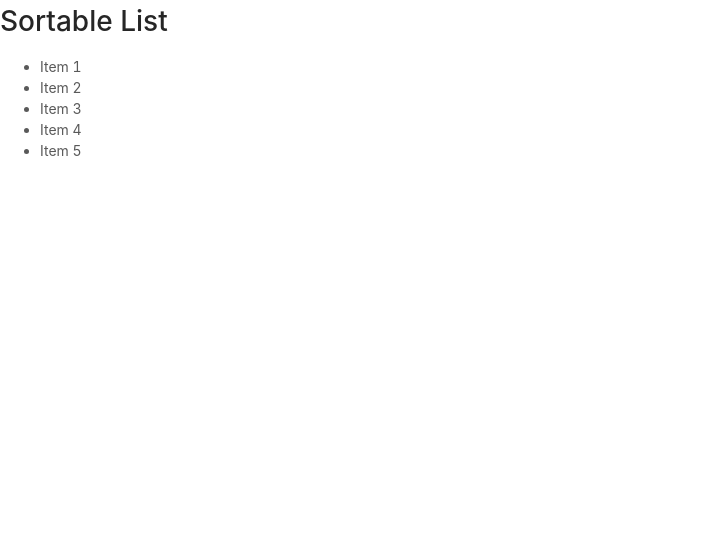
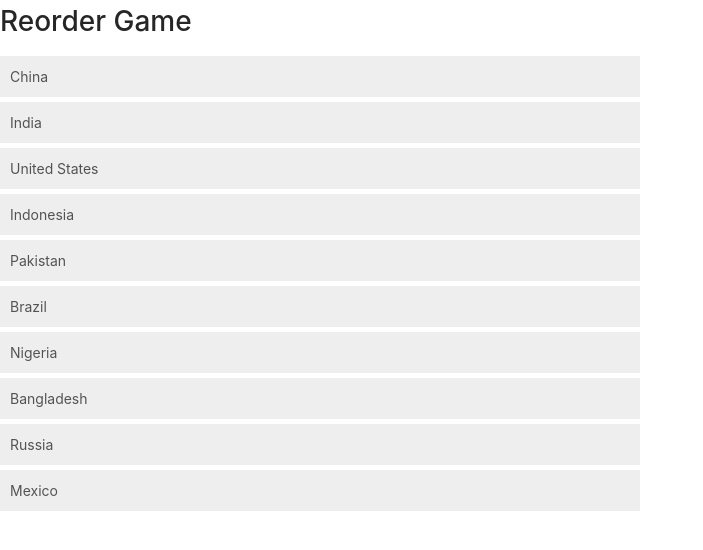
Before and after one commit to mpbstrd/reorder-game, a Nuxt app: page / in a window 1280 px wide. Shown: the top 550 px of the page, without its empty margins (0-703 px from the left). Built offline with nearby package versions, Linux system fonts and the light colour scheme.

Commit message:
added country_pop,  country_area, and limited the items to maximum of 10

```diff
--- a/components/SortableList.vue
+++ b/components/SortableList.vue
@@ -1,6 +1,6 @@
 <template>
     <ul>
-        <li v-for="(item, index) in items"
+        <li v-for="(item, index) in itemLimit"
         :key="item.id"
         :draggable="true"
         @dragstart="dragStart(index)"
@@ -19,6 +19,16 @@ props: {
             required: true
         }
     },
+    computed: {
+        itemLimit() {
+            const maxItems = 10;
+            const arr = [];
+            for (let i = 0; i < maxItems && i < this.items.length; i++) {
+                arr.push(this.items[i]);
+            }
+            return arr;
+        }
+    },
     methods: {
         dragStart(index) {
             this.draggedItemIndex = index;
@@ -35,3 +45,17 @@ data() {
     }
 };
 </script>
+
+<style>
+ul {
+    list-style: none;
+    padding: 0;
+}
+li {
+    padding: 10px;
+    margin-bottom: 5px;
+    background-color: #eee;
+    cursor: pointer;
+    width: 50%;
+}
+</style>
--- a/pages/index.vue
+++ b/pages/index.vue
@@ -1,6 +1,6 @@
 <template>
   <div id="app">
-    <h1>Sortable List</h1>
+    <h1>Reorder Game</h1>
     <SortableList :items="items" />
   </div>
 </template>
@@ -15,13 +15,46 @@ export default {
   },
   data() {
     return {
+      categories: ['country_population', 'country_area',],
       items: [
-        { id: 1, name: 'Item 1' },
-        { id: 2, name: 'Item 2' },
-        { id: 3, name: 'Item 3' },
-        { id: 4, name: 'Item 4' },
-        { id: 5, name: 'Item 5' },
-      ]
+        { id: 1, name: 'China', population: 1439323776 },
+        { id: 2, name: 'India', population: 1380004385 },
+        { id: 3, name: 'United States', population: 331002651 },
+        { id: 4, name: 'Indonesia', population: 273523615 },
+        { id: 5, name: 'Pakistan', population: 273523615 },
+        { id: 6, name: 'Brazil', population: 	212559417 },
+        { id: 7, name: 'Nigeria', population: 206139589 },
+        { id: 8, name: 'Bangladesh', population: 164689383 },
+        { id: 9, name: 'Russia', population: 145934462 },
+        { id: 10, name: 'Mexico', population: 128932753 },
+        { id: 11, name: 'Japan', population:  128932753 },
+        { id: 12, name: 'Ethiopia', population: 114963588 },
+        { id: 13, name: 'Philippines', population: 109581078 },
+        { id: 14, name: 'Egypt', population: 102334404 },
+        { id: 15, name: 'Vietnam', population: 97338579 },
+        { id: 16, name: 'DR Congo', population: 89561403 },
+        { id: 17, name: 'Turkey', population: 84339067 },
+        { id: 18, name: 'Iran', population: 83992949 },
+        { id: 19, name: 'Germany', population: 83783942 },
+        { id: 20, name: 'Thailand', population: 69799978 },
+        { id: 21, name: 'United Kingdom', population: 69799978 },
+        { id: 22, name: 'France', population: 65273511 },
+        { id: 23, name: 'Italy', population: 60461826 },
+        { id: 24, name: 'Tanzania', population: 59734218 },
+        { id: 25, name: 'South Africa', population: 59308690 },
+      ],
+      country_area: [
+        { id: 1, name: 'China', area: 9640821 },
+        { id: 2, name: 'India', area: 3287590 },
+        { id: 3, name: 'United States', area: 9826675 },
+        { id: 4, name: 'Indonesia', area: 1904569 },
+        { id: 5, name: 'Pakistan', area: 803940 },
+        { id: 6, name: 'Brazil', area: 8515767 },
+        { id: 7, name: 'Nigeria', area: 923768 },
+        { id: 8, name: 'Bangladesh', area: 147570 },
+        { id: 9, name: 'Russia', area: 17098242 },
+        { id: 10, name: 'Mexico', area: 1964375 },
+      ],
     }
   }
 }
```
Lines whose indentation alone changed are shown as unchanged.
